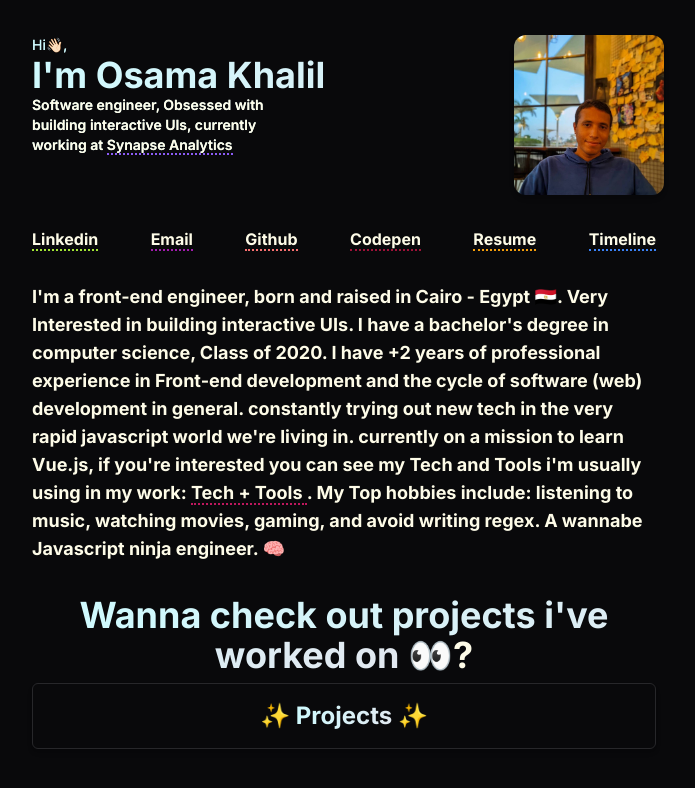
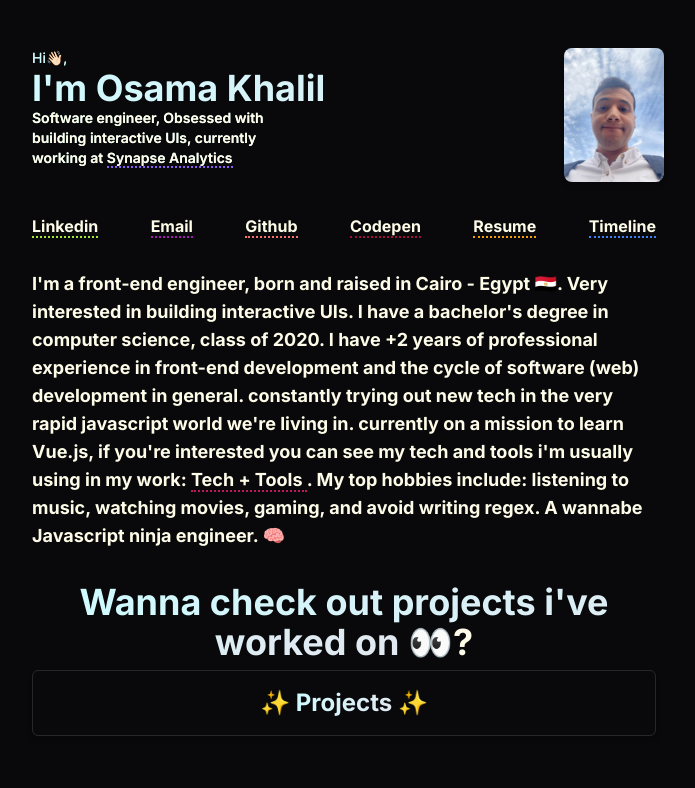
Before and after one commit to OsamaKhalilMohamed/Portfolio, a Next.js app: page / in a window 1280 px wide. Shown: the top 788 px of the page, without its empty margins (296-991 px from the left). Built offline with nearby package versions, Linux system fonts and the light colour scheme.

Commit message:
new image

```diff
--- a/src/pages/index.tsx
+++ b/src/pages/index.tsx
@@ -2,11 +2,6 @@ import Head from "next/head";
 import Link from "next/link";
 import me from "../../public/me.jpg";
 import { motion } from "framer-motion";
-import {
-  EmailSVGIcon,
-  GithubSVGIcon,
-  LinkedinSVGIcon,
-} from "~/assets/SvgIcons";
 import Image from "next/image";
 import { useEffect, useState } from "react";
 
@@ -94,10 +89,11 @@ export default function Home(): React.ReactElement {
             <Image
               src={me}
               alt="A picture of myself :)"
-              className="w-50 h-40 rounded-xl object-cover shadow-md"
-              width="150"
+              className="w-30 h-30 rounded-lg shadow-md"
+              width="100"
               height="100"
               placeholder="blur"
+              quality={100}
             />
           </motion.div>
         </motion.div>
@@ -154,13 +150,13 @@ export default function Home(): React.ReactElement {
         >
           <div className="text-md text-start font-bold leading-6 text-yellow-50 sm:text-lg">
             I'm a front-end engineer, born and raised in Cairo - Egypt{" "}
-            <span className="bg-none text-inherit">🇪🇬</span>. Very Interested in
+            <span className="bg-none text-inherit">🇪🇬</span>. Very interested in
             building interactive UIs. I have a bachelor's degree in computer
-            science, Class of 2020. I have +2 years of professional experience
-            in Front-end development and the cycle of software (web) development
+            science, class of 2020. I have +2 years of professional experience
+            in front-end development and the cycle of software (web) development
             in general. constantly trying out new tech in the very rapid
             javascript world we're living in. currently on a mission to learn
-            Vue.js, if you're interested you can see my Tech and Tools i'm
+            Vue.js, if you're interested you can see my tech and tools i'm
             usually using in my work:{" "}
             <Link href={"/Tech"} className="h-fit w-fit ">
               {" "}
@@ -168,7 +164,7 @@ export default function Home(): React.ReactElement {
                 Tech + Tools{" "}
               </span>
             </Link>{" "}
-            . My Top hobbies include: listening to music, watching movies,
+            . My top hobbies include: listening to music, watching movies,
             gaming, and avoid writing regex. A wannabe Javascript ninja
             engineer. <span>{hobbies[currentIndex]?.logo}</span>
           </div>
```
Also changed, not shown: public/me.jpg.
